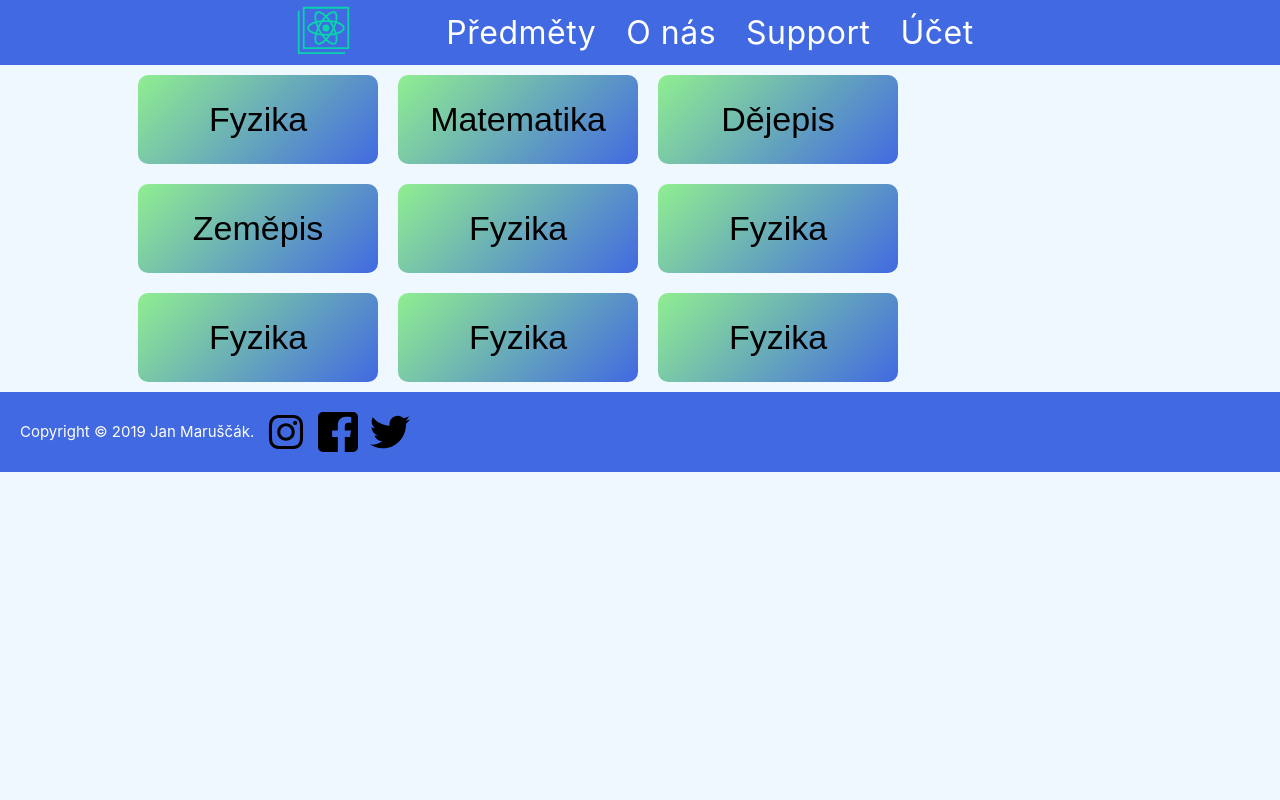
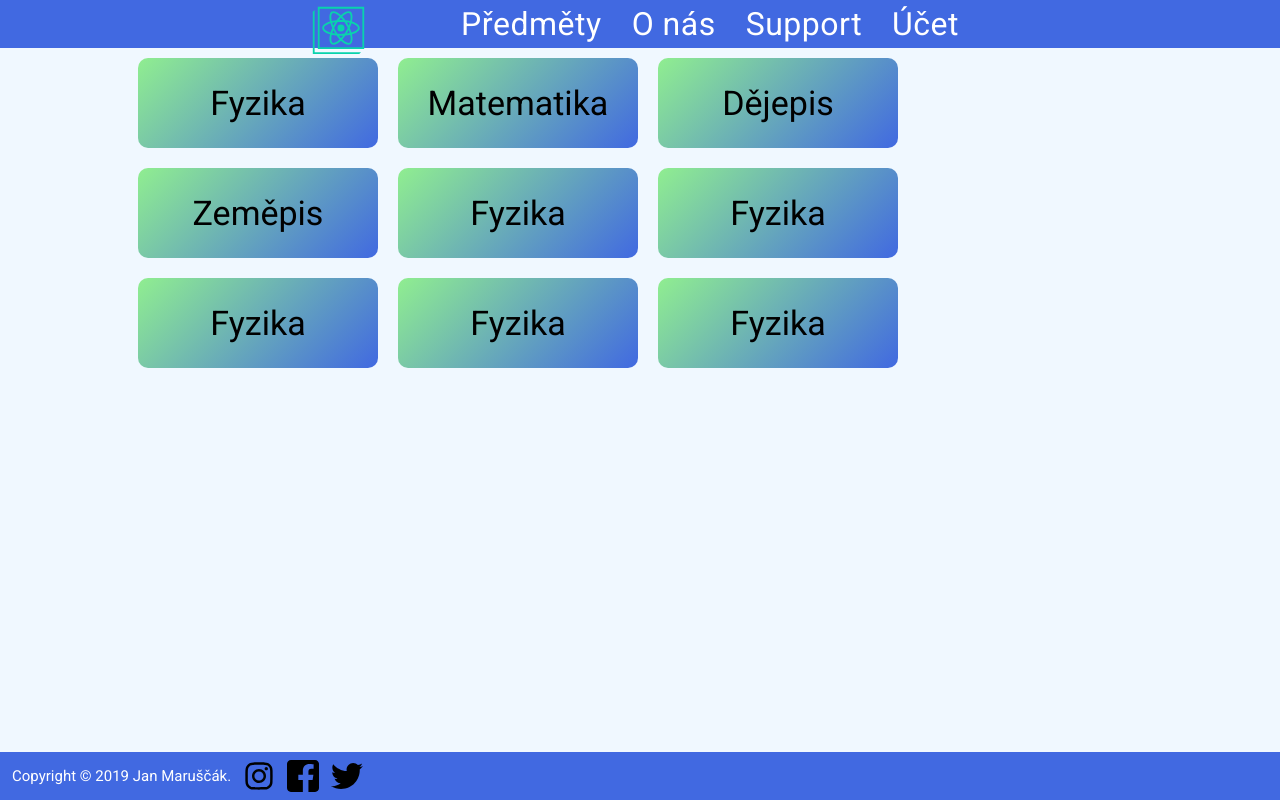
Before and after one commit to JanMaruscak/learnit, a React (Create React App) app: page /subjects in a window 1280 px wide. Built offline with nearby package versions, Linux system fonts and the light colour scheme.

Commit message:
Working footer; improvements to design and functionality

```diff
--- a/public/index.html
+++ b/public/index.html
@@ -7,6 +7,7 @@
   <meta name="viewport" content="width=device-width, initial-scale=1" />
   <meta name="theme-color" content="#000000" />
   <meta name="description" content="Web site created using create-react-app" />
+  <link href="https://fonts.googleapis.com/css?family=Poppins|Roboto&display=swap" rel="stylesheet">
   <link rel="apple-touch-icon" href="logo192.png" />
   <!--
       manifest.json provides metadata used when your web app is installed on a
--- a/src/App.css
+++ b/src/App.css
@@ -1,6 +1,7 @@
 * {
   margin: 0;
   padding: 0;
+  font-family: "Roboto", sans-serif;
 }
 
 body {
@@ -14,8 +15,8 @@ a {
 nav {
   top: 0;
   background-color: #4169e1; /*#1E90FF;#20639B;*/
-  font-size: 32px;
-  height: 65px;
+  font-size: 4vh;
+  height: 6vh;
   letter-spacing: 0.5px;
   width: 100%;
   justify-content: center;
@@ -26,7 +27,7 @@ nav > .menu a {
   color: white;
   background-color: #4169e1; /*#007bff;/*#20639B;*/
   padding: 0 15px;
-  line-height: 65px;
+  line-height: 6vh;
   display: block;
 }
 nav > .menu {
@@ -48,6 +49,7 @@ nav > .menu > li:first-of-type {
   background-repeat: no-repeat;
   width: 100%;
   height: 100%;
+  min-height: 88vh;
 }
 
 .header {
@@ -57,12 +59,12 @@ nav > .menu > li:first-of-type {
   /*text-shadow: -1px -1px 1px rgba(255,255,255,.1), 1px 1px 1px rgba(0,0,0,.5);*/
 }
 .header > h1 {
-  padding-top: 90px;
-  font-size: 72px;
+  padding-top: 80px;
+  font-size: 74px;
 }
 .header > h2 {
   margin-top: 150px;
-  font-size: 60px;
+  font-size: 62px;
 }
 
 @media screen and (max-width: 800px) {
@@ -72,13 +74,13 @@ nav > .logo {
   width: 65px;
 }
 
-.subjects {
+/* .subjects {
   margin-left: auto;
   margin-right: auto;
   width: 80%;
   display: table;
   text-align: center;
-}
+} */
 .subject-button {
   float: left;
   display: block;
@@ -147,26 +149,41 @@ nav > .logo {
   margin: 50px auto;
   font-size: 35px;
   border: 0;
-  background-color: rgba(0, 0, 0, 0.7);
-  animation: pulse 2s infinite;
+  background-color: rgba(0, 0, 0, 0.8);
+  animation: pulse 4s infinite;
 
   -webkit-animation: pulse 2s infinite;
 }
 
 @keyframes pulse {
-  from {
-    top: 0;
+  0% {
+    transform: translateY(0px);
   }
-  to {
-    top: 100;
+  50% {
+    transform: translateY(25px);
+  }
+  60%{
+    transform: translateY(-4px);
+  }
+  70%{
+    transform: translateY(4px);
+  }
+  80%{
+    transform: translateY(-1px);
+  }
+  100%{
+    transform: translateY(0px);
   }
 }
 @-webkit-keyframes pulse {
-  from {
-    top: 0;
+  0% {
+    color: red;
   }
-  to {
-    top: 100;
+  50% {
+    color: blue;
+  }
+  100%{
+    color: red;
   }
 }
 
@@ -180,17 +197,17 @@ nav > .logo {
   flex-direction: column;
   align-items: center;
   width: 50%;
-  font-size: 36px;
+  font-size: 38px;
   text-shadow: 3px 3px 2px #474747;
   font-weight: 500;
-  animation: pulse 5s infinite;
 }
 main {
   text-align: center;
   margin-left: auto;
   margin-right: auto;
-  height: 100%;
-  min-height: 100%;
+  width: 80%;
+
+  min-height: 88vh;
 }
 main > h1 {
   padding-top: 20px;
@@ -206,15 +223,22 @@ footer {
   font-size: 15px;
   margin-left: auto;
   margin-right: auto;
-  padding: 20px;
   background-color: #4169e1;
   color: white;
+  height: 6vh;
+  left: 0;
+  right: 0;
+  line-height: 6vh;
 }
-footer > p{
-  line-height: 5vh;
+footer > p {
+  padding-left: 1.5vh;
 }
 
-footer > img{
-  width: 5vh;
+footer > img {
+  width: 4vh;
   padding-left: 1.5vh;
 }
+.subjects {
+  margin-left: auto;
+  margin-right: auto;
+}
--- a/src/components/Subject.js
+++ b/src/components/Subject.js
@@ -4,10 +4,8 @@ import { Link } from "react-router-dom";
 export default function Subject({ name }) {
   const site = `/${name}`;
   return (
-    <button className="subject-button">
-      <Link to={site.normalize("NFD").replace(/[\u0300-\u036f]/g, "")}>
-        {name}
-      </Link>
-    </button>
+    <Link to={site.normalize("NFD").replace(/[\u0300-\u036f]/g, "")}>
+      <button className="subject-button">{name}</button>
+    </Link>
   );
 }
--- a/src/components/pages/Main.js
+++ b/src/components/pages/Main.js
@@ -18,7 +18,6 @@ function Main() {
           <button className="scroll-down-btn">Scroll down</button>
         </div>
       </div>
-      <main>{/* <h2>Populární články</h2> */}</main>
     </React.Fragment>
   );
 }
--- a/src/components/pages/Subjects.js
+++ b/src/components/pages/Subjects.js
@@ -3,6 +3,7 @@ import Subject from "../Subject";
 
 export default function Subjects() {
   return (
+    <main>
       <div className="subjects">
         <Subject name="Fyzika" />
         <Subject name="Matematika" />
@@ -14,5 +15,6 @@ export default function Subjects() {
         <Subject name="Fyzika" />
         <Subject name="Fyzika" />
       </div>
+    </main>
   );
 }
```
Lines whose indentation alone changed are shown as unchanged.
